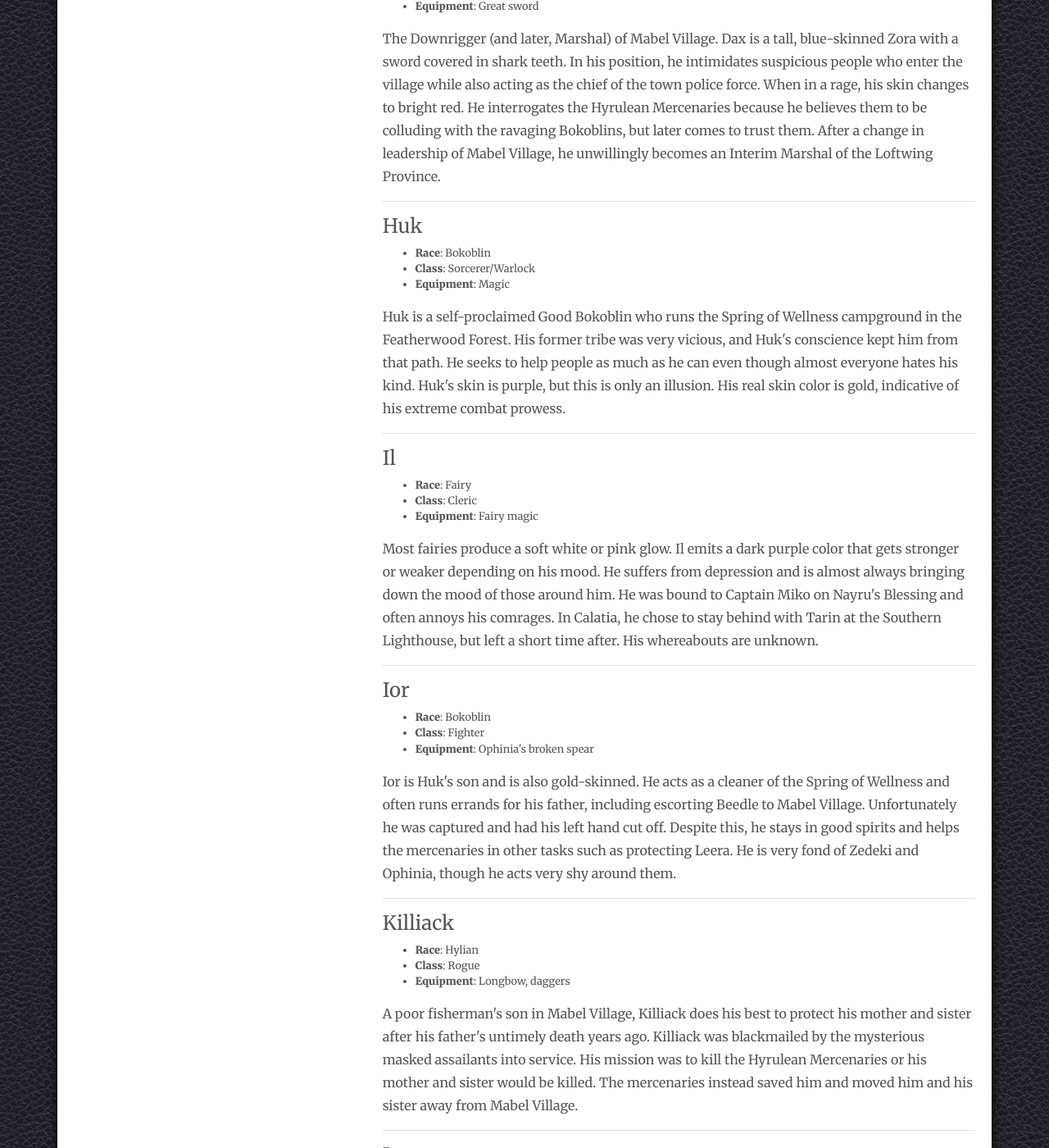
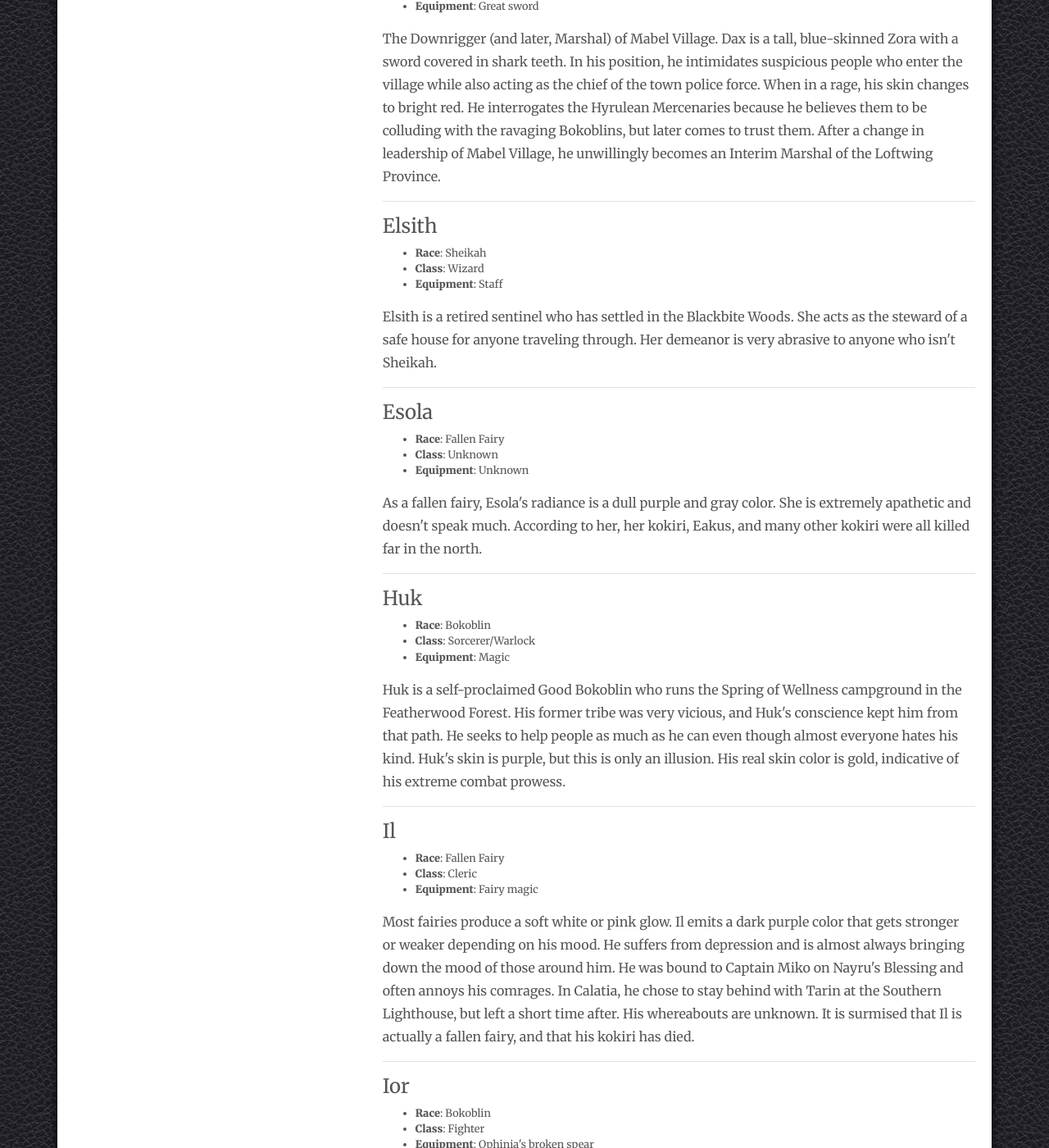
Before and after one commit to clblamires/ninesjournal, a Jekyll site: the page built from quest-for-calatia/people.html, in a window 1280 px wide and 1400 px high, scrolled down 1901 px. Shown: the whole window at 82% size. Built offline with Jekyll 4.4.1, drawn with Linux system fonts in a browser that asks for light colours; nearby versions of some CDN libraries; some of the changed text lies outside the part shown.

Commit message:
Data updates

```diff
--- a/_data/lore.json
+++ b/_data/lore.json
@@ -55,6 +55,10 @@
         {
             "name" : "Mabel City Cistern",
             "text" : "Mabel Village used to be Mabel City, a very large metropolis before people moved to what is now Old Calatia. Below the village is an ancient cistern, built to collect and store fresh water for the population. Now, it is infested with chu chus and skulltulas."
+        },
+        {
+            "name" : "Animas",
+            "text" : "According to Koragath, an Ice Goron may bond with an Anima, a spiritual creature in the form of a wolf. Animas are extensions of the goron's own soul. When an Anima wears a collar with an Anima Totem, it gains special magical powers."
         }
     ]
 }
--- a/_data/people.json
+++ b/_data/people.json
@@ -2,10 +2,10 @@
     "people": [
         {
             "name"  : "Il",
-            "race"  : "Fairy",
+            "race"  : "Fallen Fairy",
             "class" : "Cleric",
             "equip" : "Fairy magic",
-            "text"  : "Most fairies produce a soft white or pink glow. Il emits a dark purple color that gets stronger or weaker depending on his mood. He suffers from depression and is almost always bringing down the mood of those around him. He was bound to Captain Miko on Nayru's Blessing and often annoys his comrages. In Calatia, he chose to stay behind with Tarin at the Southern Lighthouse, but left a short time after. His whereabouts are unknown."
+            "text"  : "Most fairies produce a soft white or pink glow. Il emits a dark purple color that gets stronger or weaker depending on his mood. He suffers from depression and is almost always bringing down the mood of those around him. He was bound to Captain Miko on Nayru's Blessing and often annoys his comrages. In Calatia, he chose to stay behind with Tarin at the Southern Lighthouse, but left a short time after. His whereabouts are unknown. It is surmised that Il is actually a fallen fairy, and that his kokiri has died."
         } ,
         {
             "name"  : "Captain Miko",
@@ -82,7 +82,7 @@
             "race"  : "Hylian",
             "class" : "Unknown",
             "equip" : "Unknown",
-            "text"  : "The Elder of Mabel Village. He is usually found sitting alone in the Little Fish Inn each night, drinking quietly and checking his notebooks. Depsite the town's apparent impoverishment, he wears expensive clothes and boots. Most people in town dislike him, feeling that he is slowly ruining the town by mismanaging money. He is later removed from power by Brumlee."
+            "text"  : "The Elder of Mabel Village. He is usually found sitting alone in the Little Fish Inn each night, drinking quietly and checking his notebooks. Depsite the town's apparent impoverishment, he wears expensive clothes and boots. Most people in town dislike him, feeling that he is slowly ruining the town by mismanaging money. He is later removed from power by Brumlee. It is soon discovered that he is in league with the masked people, and has fled the village."
         },
         {
             "name"  : "Acheman",
@@ -117,7 +117,35 @@
             "race"  : "Unknown",
             "class" : "Unknown",
             "equip" : "Unknown",
-            "text"  : "An unknown entity whom the Grave Child serves. According to the Grave Child, the masked assailants also claim to be in Cruel's service, though their quest does not align with Cruel's. Beyond this, nothing else is known about it."
+            "text"  : "An unknown entity whom the Grave Child serves. According to the Grave Child, the masked assailants also claim to be in Cruel's service, though their quest does not align with Cruel's. Beyond this, nothing else is known about it, including its real name."
+        },
+        {
+            "name"  : "Elsith",
+            "race"  : "Sheikah",
+            "class" : "Wizard",
+            "equip" : "Staff",
+            "text"  : "Elsith is a retired sentinel who has settled in the Blackbite Woods. She acts as the steward of a safe house for anyone traveling through. Her demeanor is very abrasive to anyone who isn't Sheikah."
+        },
+        {
+            "name"  : "Koragath",
+            "race"  : "Ice Goron",
+            "class" : "Ranger",
+            "equip" : "Stone and Metal Bow",
+            "text"  : "A retired sentinel who used to adventure with Elsith. Koragath has an Anima, Frost, who acts as a travel companion. He is very jolly and is always willing to help a friend. He might be the only non-Sheikah to whom Elsith is kind."
+        },
+        {
+            "name"  : "The Man in Wrappings",
+            "race"  : "Unknown",
+            "class" : "Unknown",
+            "equip" : "Rune Battle Axe",
+            "text"  : "Not much is known about the man in wrappings. He keeps to himself and is very quiet, though he seems to have taken an interest in Ophinia. He offers to accompany the sentinels into the mountains."
+        },
+        {
+            "name"  : "Esola",
+            "race"  : "Fallen Fairy",
+            "class" : "Unknown",
+            "equip" : "Unknown",
+            "text"  : "As a fallen fairy, Esola's radiance is a dull purple and gray color. She is extremely apathetic and doesn't speak much. According to her, her kokiri, Eakus, and many other kokiri were all killed far in the north."
         }
     ]
 }
```
